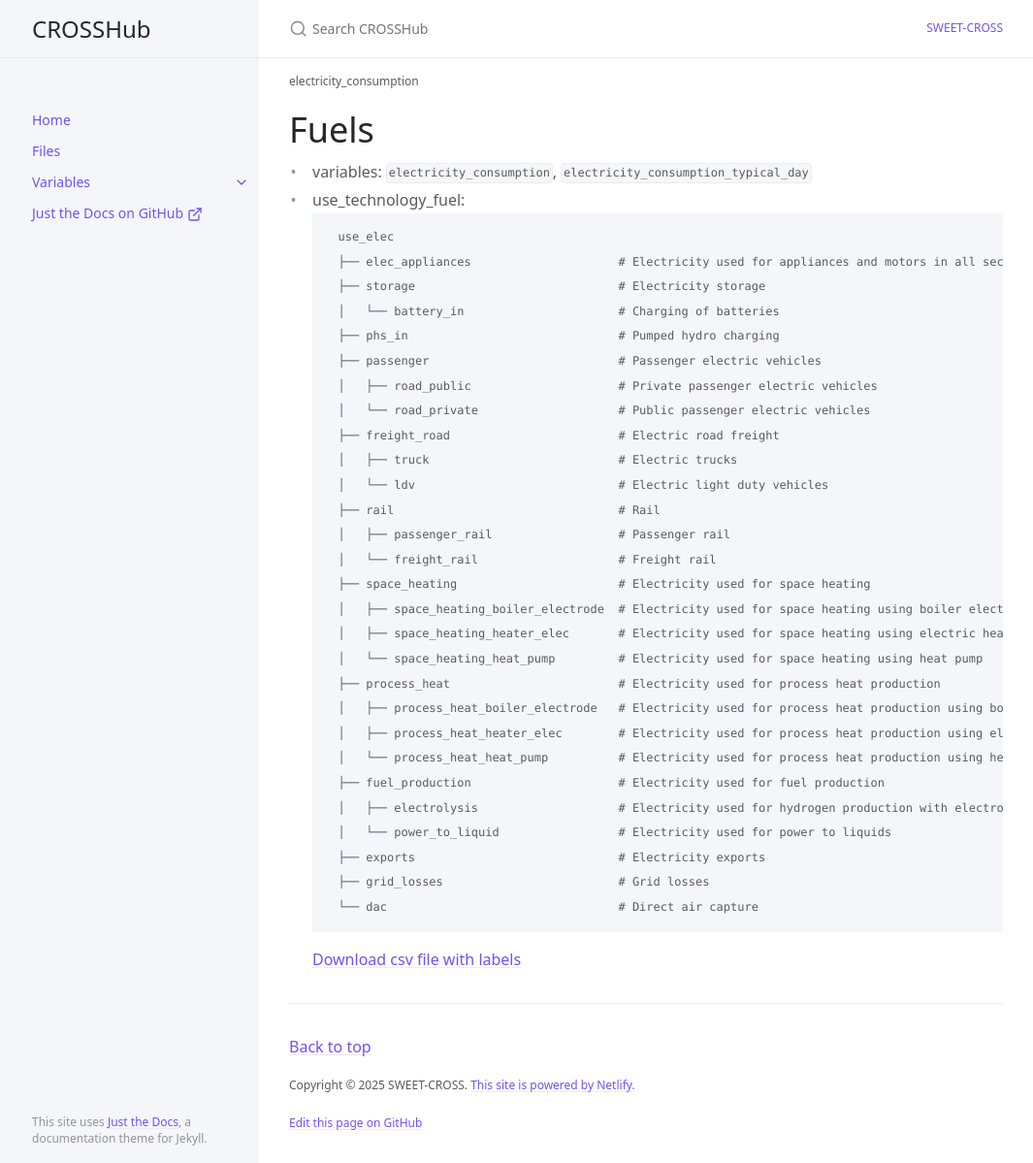
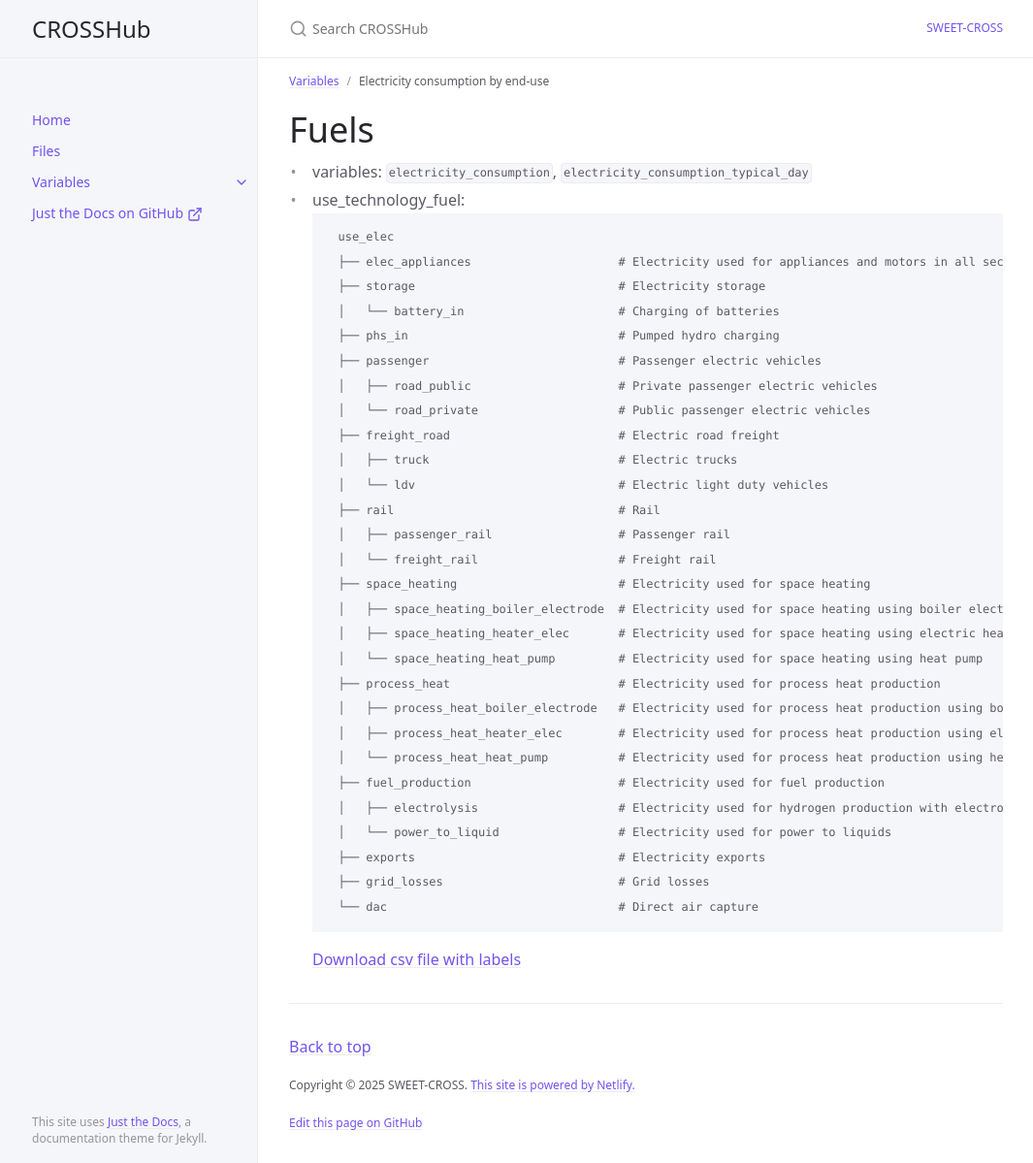
Before and after one commit to sweet-cross/data-model, a Jekyll site: the page built from docs/variables/electricity_consumption.md, in a window 1280 px wide and 1199 px high. Shown: the whole window at 97% size, without its empty margins (106-1171 px from the left). Built offline with Jekyll 4.4.1, drawn with Linux system fonts in a browser that asks for light colours; cached includes are drawn as plain includes.

Commit message:
Electricity consumption by end-use

```diff
--- a/docs/variables/electricity_consumption.md
+++ b/docs/variables/electricity_consumption.md
@@ -1,6 +1,6 @@
 ---
-title: electricity_consumption
-parent: Electricity consumption by end-use
+title: Electricity consumption by end-use
+parent: Variables
 layout: default
 nav_order: 1
 ---
```
